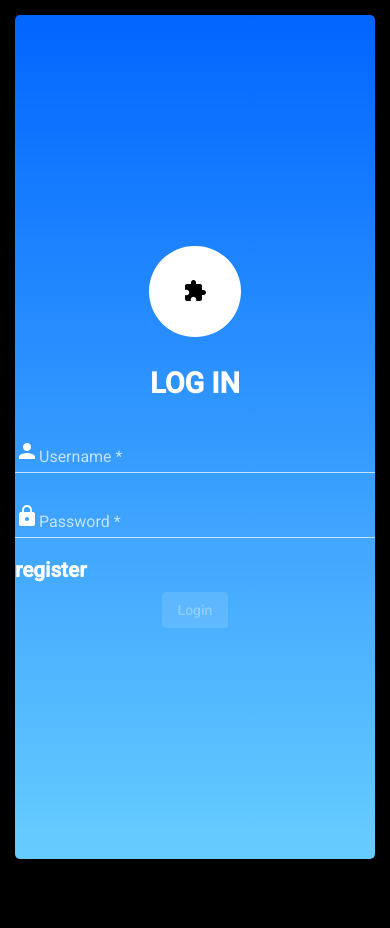
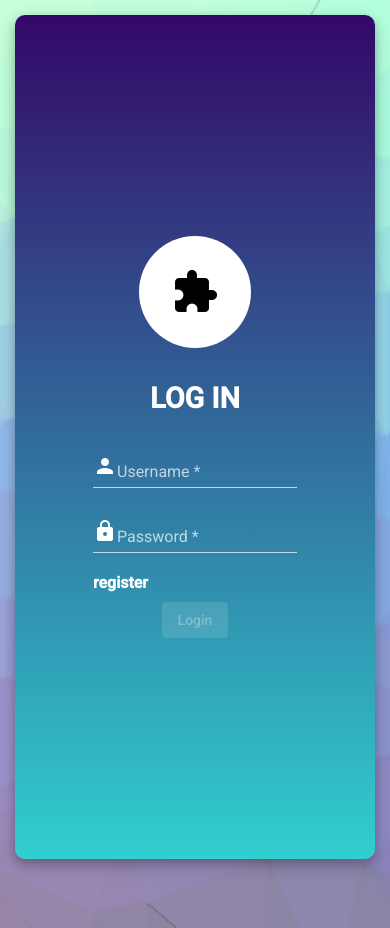
Before and after one commit to adilevi55/stock-sale, an Angular app: page /login in a window 390 px wide. Before the commit the page ends 859 px from the top, so only its background shows below. Built offline with nearby package versions, Linux system fonts and the light colour scheme.

Commit message:
adding responsiv css to login component

```diff
--- a/src/app/loging/loging.component.css
+++ b/src/app/loging/loging.component.css
@@ -2,11 +2,23 @@
     height: 100vh;
     width:100%;
 }
+.backgroun-img{
+    background-image: url('../../assets/images/login-form-body-background.png');
+    background-size: cover;
+    background-repeat: no-repeat;
+    width: 100%;
+    top:0;
+    height: 110vh;
+    position: absolute;
+    z-index: -1;
+}
+
 form{
-background: linear-gradient(to bottom, #0066ff 0%, #66ccff 99%);
-border-radius: 5px;
+background-image: linear-gradient(to top, #30cfd0 0%, #330867 100%);
+border-radius: 10px;
 margin:15px;
 height: 100vh;
+box-shadow: 0 4px 8px 0 rgba(0, 0, 0, 0.2), 0 6px 20px 0 rgba(0, 0, 0, 0.19);
 
 
 }
@@ -17,32 +29,62 @@ height: 100vh;
 .logoIconFirstIcon{
     background-color: #ffffff;
     color: black;
-    padding:2.1rem;
+    padding:2rem;
     border-radius: 50%;
     box-sizing: content-box;
-
+    font-size: 3rem;
+    height: 3rem;
+    width: 3rem;
 }
 .registerLink{
     text-decoration: none;
     display: inline-block;
     color:#ffffff;
-    font-size: 1.3rem;
     font-weight:600;
     margin-bottom: 10px;
-    cursor: pointer;
-
 }
 
-Try that
-
-::ng-deep .registerLink{
-    cursor: pointer !important;
-    z-index: 500;
-}
 .submitFormBtn{
     display: block;
 }
-.submitFormBtn{
-    z-index:100;
-    cursor: not-allowed;
-}
+
+
+
+@media only screen and (min-width: 600px) and (max-width: 1439px){
+    .form-continer{
+        width:50%;
+        margin: auto;
+        }
+  }
+
+  @media only screen and (min-width: 1440px) and (max-width: 2560px){
+    .form-continer{
+        width:30%;
+        margin: auto;
+        }
+  }
+  @media only screen and (min-width: 2560px){
+    form {
+        font-size: 2rem;
+        line-height: 2rem;
+    }
+   .div-inputs-and-sub-button{
+              width: 80%;
+          }
+    .submitFormBtn{
+        width: 50%;
+        height: 11vh;
+        font-size: 1.5rem;
+    }
+    .logoIconFirstIcon{
+        padding:4rem;
+        font-size: 5rem;
+        height: 5rem;
+        width: 5rem;
+
+    }
+    .logInH1{
+        font-size: 4rem;
+
+    }
+  }
--- a/src/app/loging/loging.component.html
+++ b/src/app/loging/loging.component.html
@@ -1,10 +1,13 @@
+<div class="backgroun-img"></div>
 <div class="form-continer">
-<form #formInfo="ngForm" fxLayout="column" fxLayoutAlign="center">
-  <div fxLayoutAlign="center center">
-    <mat-icon   class="logoIconFirstIcon"  >extension icon</mat-icon>
+<form #formInfo="ngForm" fxLayout="column" fxLayoutAlign="center center">
+  <div>
+    <mat-icon   class="logoIconFirstIcon">extension icon</mat-icon>
   </div>
 
-  <h1 fxLayoutAlign="center center" class="logInH1">LOG IN</h1>
+  <h1 class="logInH1">LOG IN</h1>
+
+  <div class="div-inputs-and-sub-button" fxLayout="column">
     <mat-form-field>
       <mat-icon matPrefix>person</mat-icon>
       <input matInput class="input-field" required
@@ -26,12 +29,12 @@
     </mat-form-field>
       <a class="registerLink" routerLink="/register">register</a>
     <div fxLayoutAlign="center center">
-
       <button mat-raised-button color="primary" class="submitFormBtn"
       [disabled]="formInfo.form.invalid" (click)="userSubmitLoginForm()">
         Login
       </button>
     </div>
+  </div>
 
 
   </form>
--- a/src/styles.css
+++ b/src/styles.css
@@ -4,6 +4,7 @@
 html, body {
   height: 100vh;
 }
+
 body {
     font-family: Roboto, "Helvetica Neue", sans-serif;
     margin: 0;
```
Also changed, not shown: src/assets/images/login-form-body-background.png (added), 1 other file (tests, documents, lock files or other folders).
